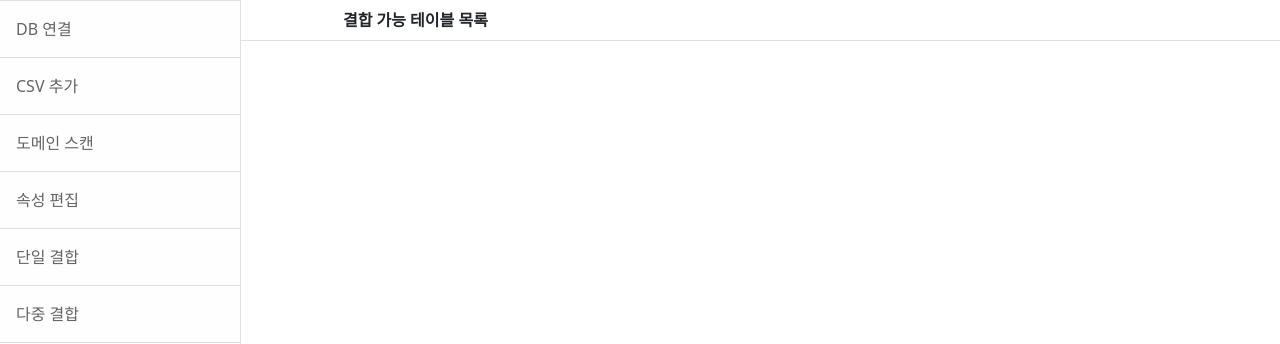
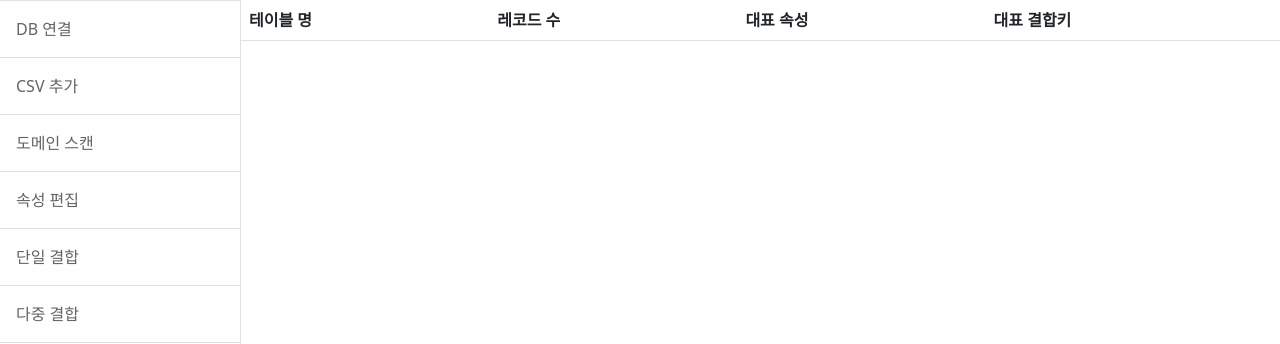
Before and after one commit to mijiFernandes/db_course, a Django app: template templates/multijoin/main.html in a window 1280 px wide. Shown: the part 65-409 px from the top of the page. Run offline with Django 4.2, Linux system fonts and the light colour scheme; the template is opened without the code that fills it, so the values that code supplies are empty; some libraries are stand-ins or nearby versions.

Commit message:
221218 | multijoin -> SQL

```diff
--- a/templates/index.html
+++ b/templates/index.html
@@ -67,11 +67,11 @@
                     </p>
 
                     <h5 class="mt-4">조원</h5>
-                    <p>임예원 : 결합 대상 테이블 검색 기능, 다중결합 기능, DB 연결 및 확인 기능, 웹 클라이언트 디자인</p>
-                    <p>김명준 : DB 연결 및 확인 기능, 데이터 추가 기능</p>
-                    <p>김시열 : 단일결합 기능 </p>
-                    <p>이재욱 : 속성 편집 기능</p>
-                    <p>Kishen Ravi : 속성 스캔 기능</p>
+                    <p>B] 임예원 : 결합 대상 테이블 검색 기능, 다중결합 기능, DB 연결 및 확인 기능, 웹 클라이언트 디자인</p>
+                    <p>B] 김명준 : DB 연결 및 확인 기능, 데이터 추가 기능</p>
+                    <p>B] 김시열 : 단일결합 기능 </p>
+                    <p>A] 이재욱 : 속성 편집 기능</p>
+                    <p>A] Kishen Ravi : 속성 스캔 기능</p>
 
                 </div>
                 {% endblock %}
--- a/templates/multijoin/main.html
+++ b/templates/multijoin/main.html
@@ -3,18 +3,19 @@
 <table class="table">
     <thead>
       <tr>
-        <th scope="col"></th>
-        <th scope="col">결합 가능 테이블 목록</th>
+        <th scope="col">테이블 명</th>
+        <th scope="col">레코드 수</th>
+        <th scope="col">대표 속성</th>
+        <th scope="col">대표 결합키</th>
       </tr>
     </thead>
     <tbody>
     {% for tuples in total_tables %}
+      <tr>
       {% for data in tuples %}
-      <tr>
-        <th scope="row">{{forloop.parentloop.counter}}</th>
         <td>{{data}}</td>
+      {% endfor %}
       </tr>
-      {% endfor %}
     {% endfor %}
     </tbody>
   </table>
```
Also changed, not shown: multijoin/views.py (+55 -1 lines).
